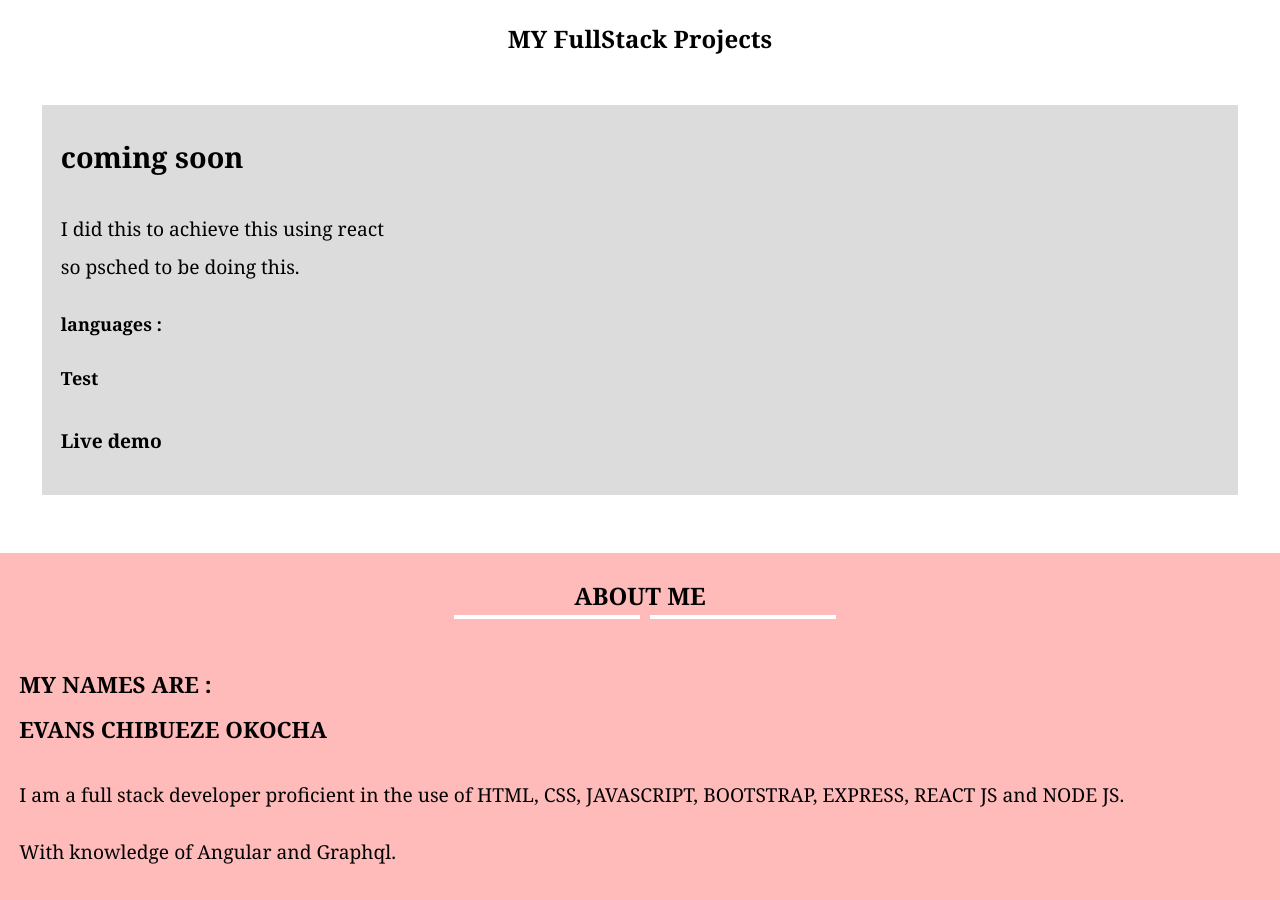
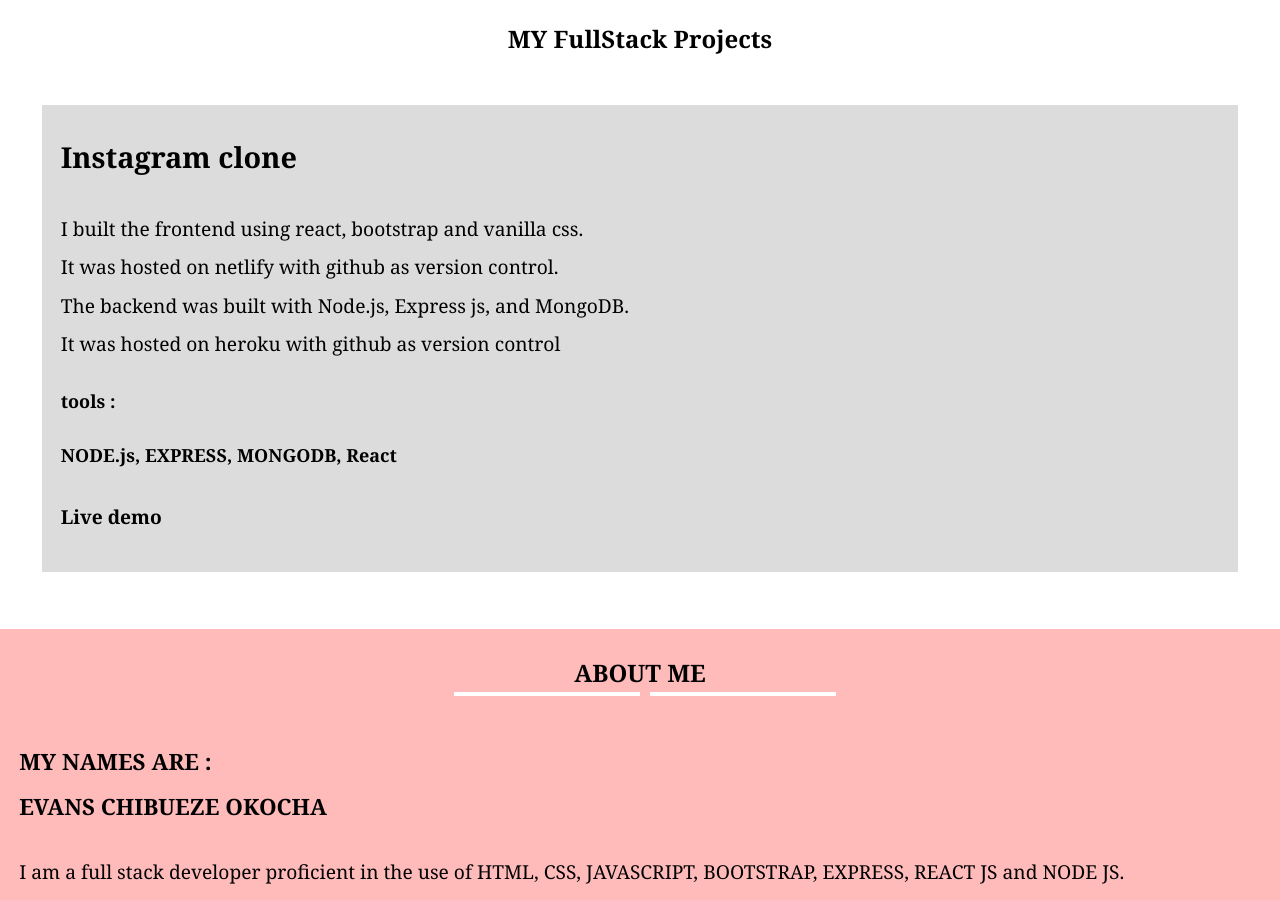
Before and after one commit to BotanicalCoder/portfoliobc, a React (Create React App) app: page / in a window 1280 px wide. Shown: the part 1400-2300 px from the top of the page. Built offline with nearby package versions, Linux system fonts and the light colour scheme.

Commit message:
added a new project

```diff
--- a/src/components/FullStack_Projects.js
+++ b/src/components/FullStack_Projects.js
@@ -10,14 +10,16 @@ const FullStackProjects = () => {
       <Title title="MY FullStack Projects"> </Title>
       <Mysection className="myworks">
         <div className="work">
-          <h2>coming soon</h2>
+          <h2>Instagram clone</h2>
           <p className="work-text">
-            I did this to achieve this using react
-            <br /> so psched to be doing this.
+            I built the frontend using react, bootstrap and vanilla css.
+           <br/> It was hosted on netlify with github as version control.
+            <br /> The backend was built with Node.js, Express js, and MongoDB.
+            <br/> It was hosted on heroku with github as version control
           </p>
           <div className="langs">
-            <p>languages :</p>
-            <span>Test</span>{" "}
+            <p>tools :</p>
+            <span>NODE.js, EXPRESS, MONGODB, React</span>{" "}
           </div>
           <h4>Live demo</h4>
         </div>
```
